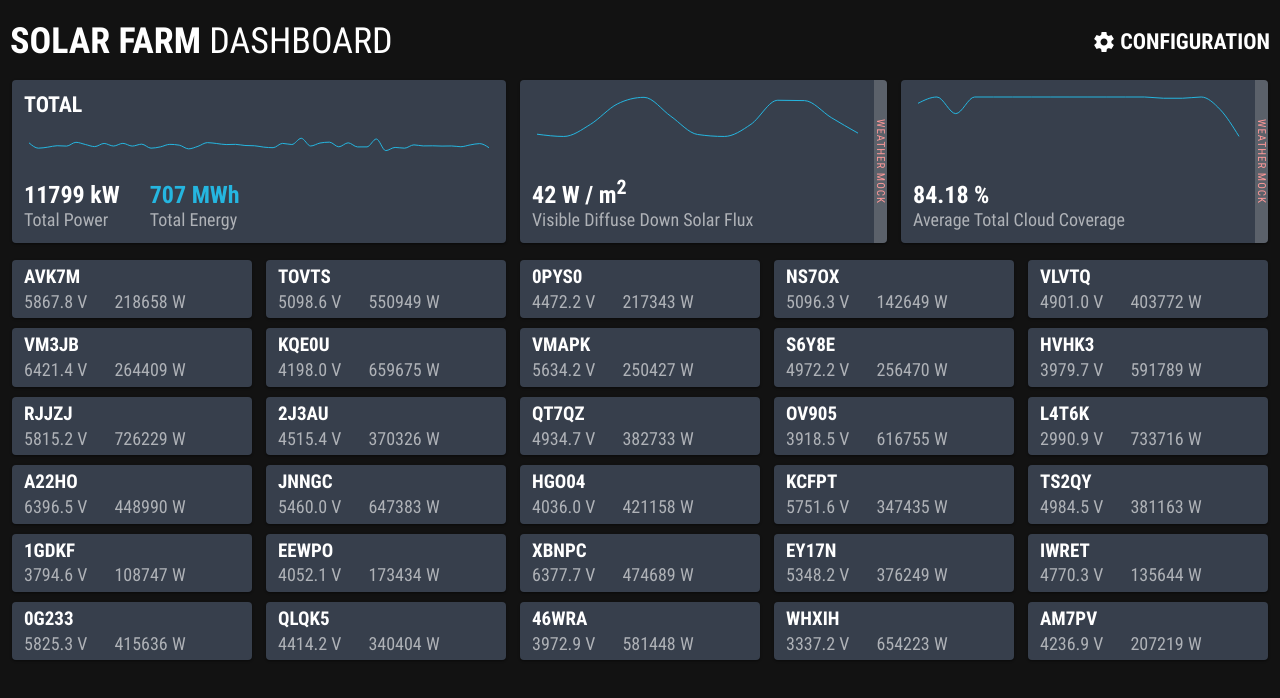
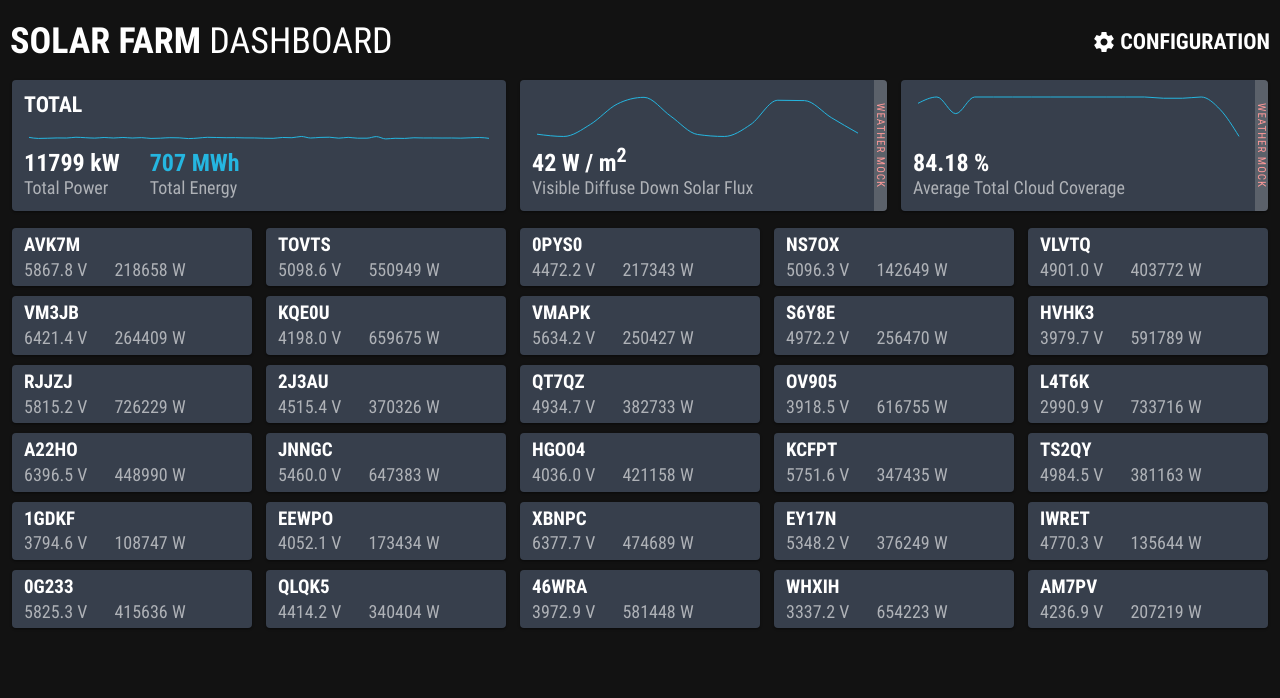
Before and after one commit to sulik/solar-farm-dashboard, a React (Create React App) app: page / in a window 1280 px wide. Shown: the top 698 px of the page. Built offline with nearby package versions, Linux system fonts and the light colour scheme.

Commit message:
Create height and width props for Chart

```diff
--- a/src/components/common/Chart/Chart.js
+++ b/src/components/common/Chart/Chart.js
@@ -2,11 +2,11 @@
 import React from 'react'
 import { XAxis, LineChart, Tooltip, Line, ResponsiveContainer } from 'recharts'
 
-function Chart({ data, dataKey, name, unit }) {
+function Chart({ data, dataKey, height = 50, name, unit, width = '100%' }) {
   return (
     <ResponsiveContainer
-      height={50}
-      width="100%">
+      height={height}
+      width={width}>
       <LineChart
         data={data}>
         <XAxis
@@ -29,8 +29,10 @@
 Chart.propTypes = {
   data:     PropTypes.array.isRequired,
   dataKey:  PropTypes.string.isRequired,
+  height:   PropTypes.oneOfType([PropTypes.number, PropTypes.string]),
   name:     PropTypes.string,
-  unit:     PropTypes.string
+  unit:     PropTypes.string,
+  width:    PropTypes.oneOfType([PropTypes.number, PropTypes.string])
 }
 
 export default Chart
```
